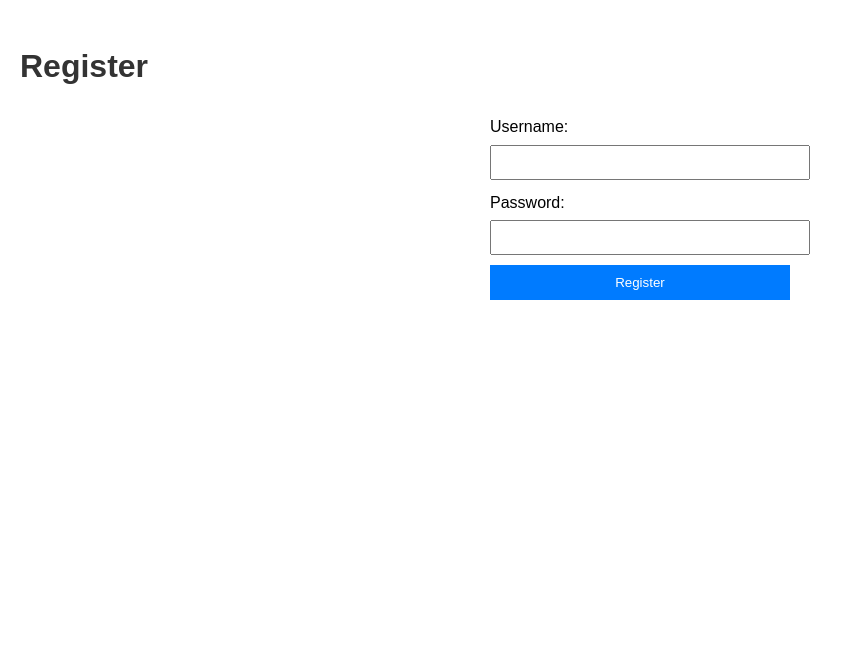
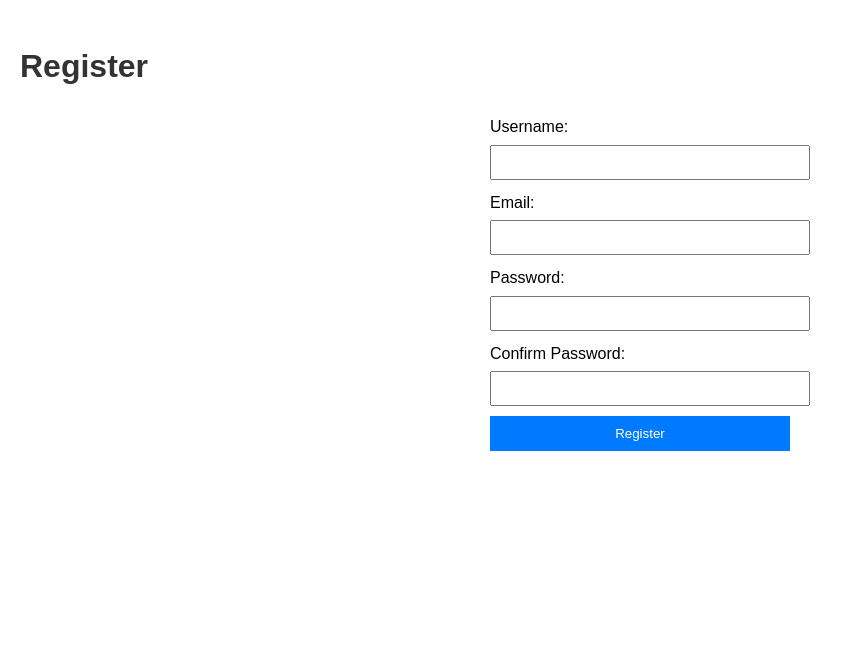
Before and after one commit to PadsterH2012/Py_Flask_Boilerplate, a Flask app: page /register in a window 1280 px wide. Shown: the top 646 px of the page, without its empty margins (0-851 px from the left). Run offline with Flask 3, Linux system fonts and the light colour scheme.

Commit message:
Added email field and password confirmation to the registration process.

```diff
--- a/backend/app.py
+++ b/backend/app.py
@@ -13,6 +13,7 @@ db = SQLAlchemy(app)
 class User(db.Model):
     id = db.Column(db.Integer, primary_key=True)
     username = db.Column(db.String(50), unique=True, nullable=False)
+    email = db.Column(db.String(120), unique=True, nullable=False)
     password = db.Column(db.String(128), nullable=False)
 
 @app.route('/register', methods=['POST'])
@@ -22,13 +23,14 @@ def register():
     else:
         data = request.form
 
-    if not data or 'username' not in data or 'password' not in data:
-        return jsonify({'message': 'Missing username or password'}), 400
+    if not data or 'username' not in data or 'email' not in data or 'password' not in data:
+        return jsonify({'message': 'Missing username, email, or password'}), 400
 
     username = data['username']
+    email = data['email']
     password = generate_password_hash(data['password'], method='pbkdf2:sha256')
 
-    new_user = User(username=username, password=password)
+    new_user = User(username=username, email=email, password=password)
     db.session.add(new_user)
     db.session.commit()
 
--- a/backend/templates/register.html
+++ b/backend/templates/register.html
@@ -7,8 +7,12 @@
 <form id="registerForm">
     <label for="username">Username:</label>
     <input type="text" id="username" name="username" required>
+    <label for="email">Email:</label>
+    <input type="email" id="email" name="email" required>
     <label for="password">Password:</label>
     <input type="password" id="password" name="password" required>
+    <label for="confirmPassword">Confirm Password:</label>
+    <input type="password" id="confirmPassword" name="confirmPassword" required>
     <button type="submit">Register</button>
 </form>
 
@@ -17,14 +21,21 @@ document.getElementById('registerForm').addEventListener('submit', function(e) {
     e.preventDefault();
 
     const username = document.getElementById('username').value;
+    const email = document.getElementById('email').value;
     const password = document.getElementById('password').value;
+    const confirmPassword = document.getElementById('confirmPassword').value;
+
+    if (password !== confirmPassword) {
+        alert('Passwords do not match!');
+        return;
+    }
 
     fetch('/register', {
         method: 'POST',
         headers: {
             'Content-Type': 'application/json',
         },
-        body: JSON.stringify({username, password}),
+        body: JSON.stringify({username, email, password}),
     })
     .then(response => response.json())
     .then(data => {
```
